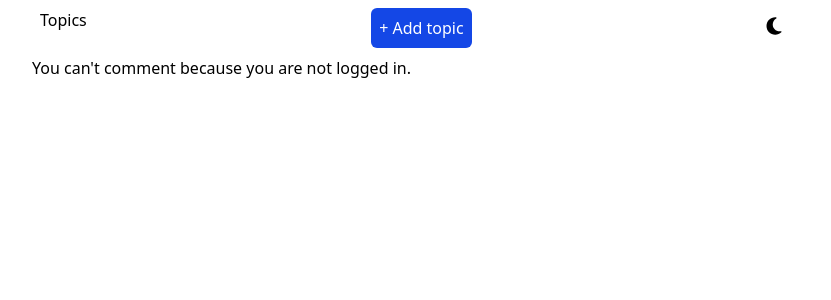
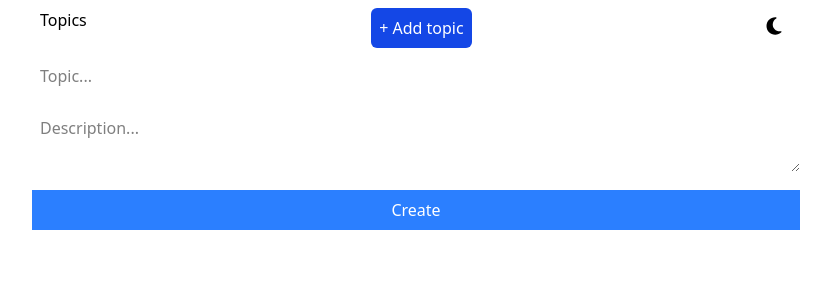
Before and after one commit to dimitargluharski/practise, a React (Vite) app: page /create-new-topic in a window 1280 px wide. Shown: the top 300 px of the page, without its empty margins (224-1055 px from the left). Built offline with nearby package versions, Linux system fonts and the light colour scheme.

Commit message:
mock-up form

```diff
--- a/src/App.tsx
+++ b/src/App.tsx
@@ -4,6 +4,7 @@ import { HomePage } from "./pages/HomePage";
 import { TopicDetailsPage } from "./pages/TopicDetailsPage";
 import { LoginPage } from "./pages/LoginPage";
 import { Navbar } from "./components/Navbar/Navbar";
+import { CreateNewTopicPage } from "./pages/CreateNewTopicPage";
 
 function App() {
   return (
@@ -14,11 +15,10 @@ function App() {
         <Route path="/" element={<HomePage />} />
         <Route path="/:topicId" element={<TopicDetailsPage />} />
         <Route path="/login" element={<LoginPage />} />
+        <Route path="/create-new-topic" element={<CreateNewTopicPage />} />
       </Routes>
     </div>
-  )
+  );
 }
 
-
-
 export default App;
--- a/src/components/Navbar/Navbar.tsx
+++ b/src/components/Navbar/Navbar.tsx
@@ -1,7 +1,7 @@
 import { useContext } from "react";
 import { MdOutlineWbSunny } from "react-icons/md";
 import { FaMoon } from "react-icons/fa6";
-import { NavLink } from "react-router-dom";
+import { Link, NavLink } from "react-router-dom";
 import { ThemeContext } from "../../context/ThemeContext";
 
 export const Navbar = () => {
@@ -14,21 +14,30 @@ export const Navbar = () => {
   return (
     <div className="w-full flex dark:bg-red-900 bg-white">
       <div className="flex justify-between w-full p-2">
-        <NavLink to="/" className={({ isActive }) => isActive ? 'border-b-3 border-b-blue-700' : ''}>
+        <NavLink
+          to="/"
+          className={({ isActive }) =>
+            isActive ? "border-b-3 border-b-blue-700" : ""
+          }
+        >
           Topics
         </NavLink>
 
-        <button className="bg-blue-700 p-2 text-white rounded-md">
+        <Link
+          to="/create-new-topic"
+          className="bg-blue-700 p-2 text-white rounded-md"
+        >
           + Add topic
-        </button>
+        </Link>
 
         <div className="p-2">
-          {theme === 'dark'
-            ? <FaMoon className="w-5 h-5" onClick={handleToggleTheme} />
-            : <MdOutlineWbSunny className="w-5 h-5" onClick={handleToggleTheme} />
-          }
+          {theme === "dark" ? (
+            <FaMoon className="w-5 h-5" onClick={handleToggleTheme} />
+          ) : (
+            <MdOutlineWbSunny className="w-5 h-5" onClick={handleToggleTheme} />
+          )}
         </div>
       </div>
-    </div >
-  )
-}
+    </div>
+  );
+};
--- /dev/null
+++ b/src/pages/CreateNewTopicPage.tsx
@@ -0,0 +1,40 @@
+import { useNavigate } from "react-router-dom";
+
+export const CreateNewTopicPage = () => {
+  const navigate = useNavigate();
+
+  const handleCreateTopic = (event: any) => {
+    event.preventDefault();
+    navigate("/");
+  };
+
+  return (
+    <div>
+      <form action="" className="flex flex-col gap-3">
+        <div className="w-full">
+          <label htmlFor="topic">
+            <input type="text" placeholder="Topic..." className="w-full p-2" />
+          </label>
+        </div>
+
+        <div>
+          <label htmlFor="topic-desc">
+            <textarea
+              name="topic-desc"
+              id="topic-desc"
+              placeholder="Description..."
+              className="w-full p-2"
+            ></textarea>
+          </label>
+        </div>
+
+        <button
+          onClick={handleCreateTopic}
+          className="w-full bg-blue-500 text-white p-2 hover:bg-blue-600"
+        >
+          Create
+        </button>
+      </form>
+    </div>
+  );
+};
```
